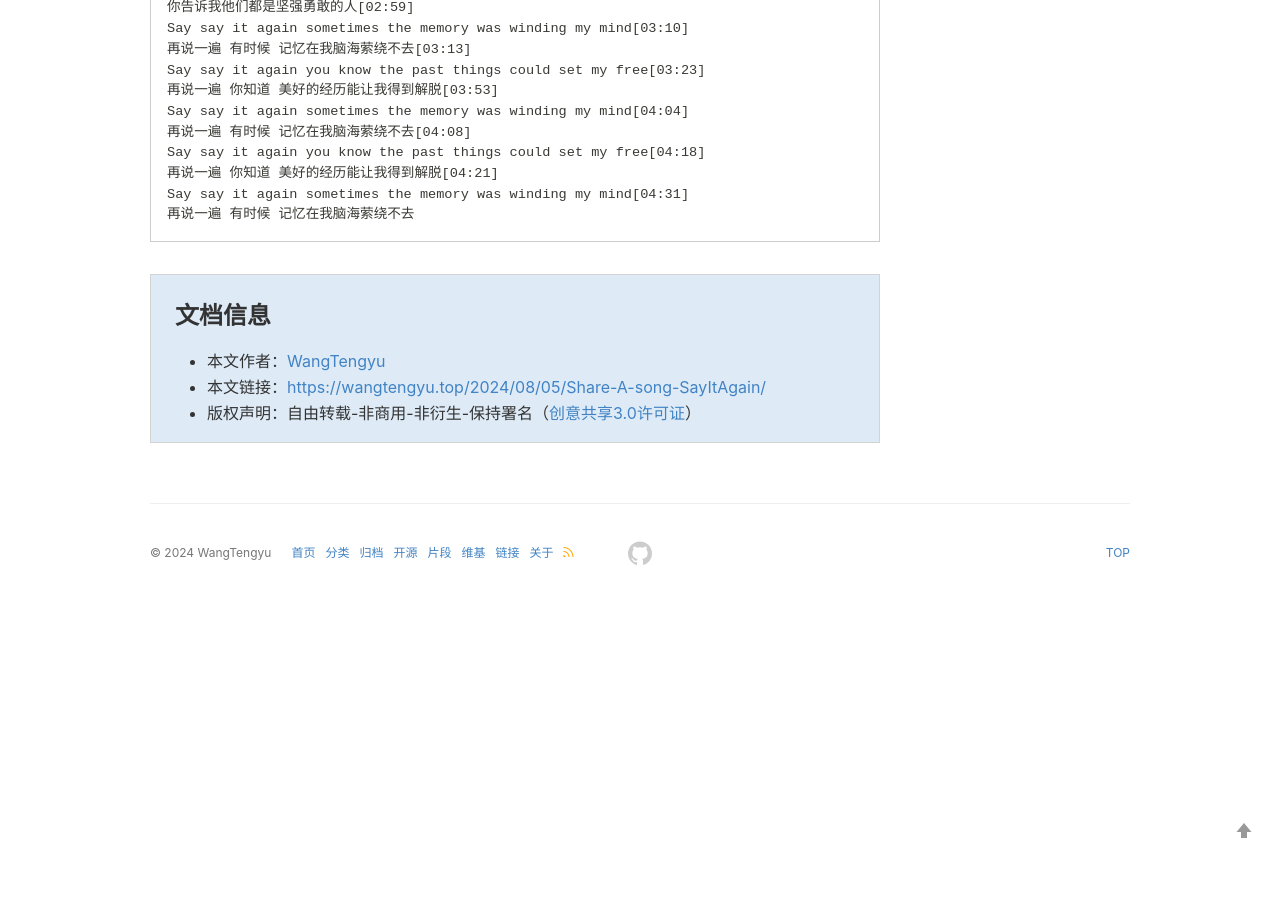
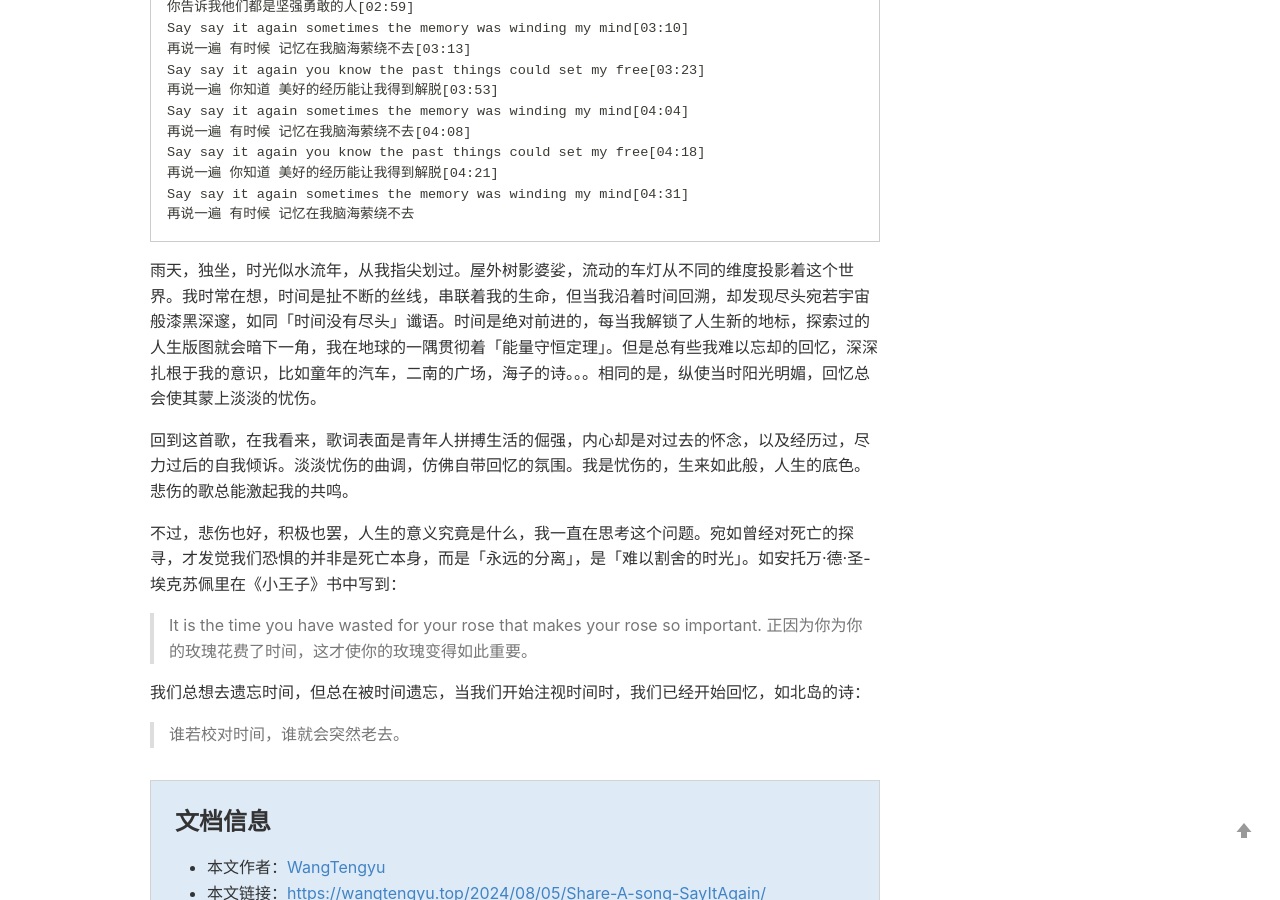
Before and after one commit to AndyWang111/AndyWang111.github.io, a Jekyll site: the page built from _posts/2024-08-05-Share-A-song-SayItAgain.md, in a window 1280 px wide and 900 px high, scrolled down 1107 px. Built offline with Jekyll 4.4.1, drawn with Linux system fonts in a browser that asks for light colours; comment, search, counter and statistics services are not loaded; a style sheet for code colours, icons or effects is not loaded; before the commit the page ends 1709 px from its top, so only the background shows below that; some of the changed text lies outside the part shown.

Commit message:
Update 2024-08-05-Share-A-song-SayItAgain.md

````diff
--- a/_posts/2024-08-05-Share-A-song-SayItAgain.md
+++ b/_posts/2024-08-05-Share-A-song-SayItAgain.md
@@ -61,3 +61,16 @@ Say say it again you know the past things could set my free[04:18]
 Say say it again sometimes the memory was winding my mind[04:31]
 再说一遍 有时候 记忆在我脑海萦绕不去
 ```
+
+雨天，独坐，时光似水流年，从我指尖划过。屋外树影婆娑，流动的车灯从不同的维度投影着这个世界。我时常在想，时间是扯不断的丝线，串联着我的生命，但当我沿着时间回溯，却发现尽头宛若宇宙般漆黑深邃，如同「时间没有尽头」谶语。时间是绝对前进的，每当我解锁了人生新的地标，探索过的人生版图就会暗下一角，我在地球的一隅贯彻着「能量守恒定理」。但是总有些我难以忘却的回忆，深深扎根于我的意识，比如童年的汽车，二南的广场，海子的诗。。。相同的是，纵使当时阳光明媚，回忆总会使其蒙上淡淡的忧伤。
+
+回到这首歌，在我看来，歌词表面是青年人拼搏生活的倔强，内心却是对过去的怀念，以及经历过，尽力过后的自我倾诉。淡淡忧伤的曲调，仿佛自带回忆的氛围。我是忧伤的，生来如此般，人生的底色。悲伤的歌总能激起我的共鸣。
+
+不过，悲伤也好，积极也罢，人生的意义究竟是什么，我一直在思考这个问题。宛如曾经对死亡的探寻，才发觉我们恐惧的并非是死亡本身，而是「永远的分离」，是「难以割舍的时光」。如安托万·德·圣-埃克苏佩里在《小王子》书中写到：
+
+> It is the time you have wasted for your rose that makes your rose so important.
+> 正因为你为你的玫瑰花费了时间，这才使你的玫瑰变得如此重要。
+
+我们总想去遗忘时间，但总在被时间遗忘，当我们开始注视时间时，我们已经开始回忆，如北岛的诗：
+
+> 谁若校对时间，谁就会突然老去。
````
